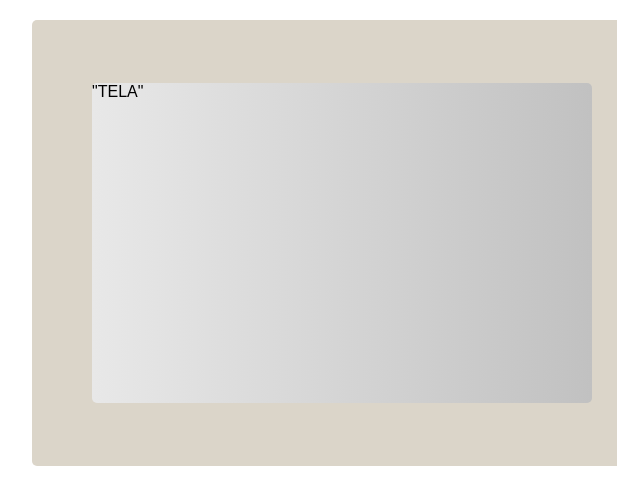
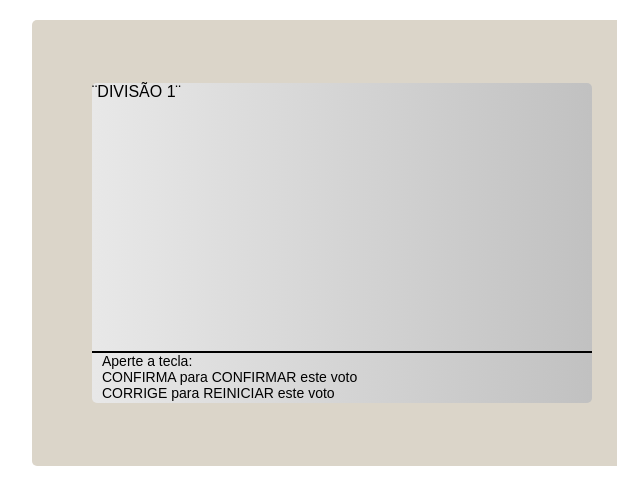
Before and after one commit to humbertoteixeiraa/voting-machine, a plain HTML site: page index.html in a window 1280 px wide. Shown: the full height of the page, 153-770 px from the left. Drawn offline with Linux system fonts and the light colour scheme.

Commit message:
Updates of the day 06.06.2023

```diff
--- a/assets/css/style.css
+++ b/assets/css/style.css
@@ -28,6 +28,20 @@ body {
     background: linear-gradient(to right, #e8e8e8, #c1c1c1);
     margin-left: 30px;
     border-radius: 5px;
+
+    display: flex;
+    flex-direction: column;
+}
+
+.d-1 {
+    flex: 1;
+}
+
+.d-2 {
+    height: 50px;
+    font-size: 14px;
+    border-top: 2px solid #000;
+    padding-left: 10px;
 }
 
 .teclado {
--- a/index.html
+++ b/index.html
@@ -10,7 +10,17 @@
     <div class="urna">
         <div class="modal--tela">
             <div class="tela">
-                "TELA"
+                <div class="d-1">
+                    ¨DIVISÃO 1¨
+                </div>
+
+                <div class="d-2">
+                    Aperte a tecla:
+                    <br>
+                    CONFIRMA para CONFIRMAR este voto
+                    <br>
+                    CORRIGE para REINICIAR este voto
+                </div>
 
             </div>
         </div>
```
